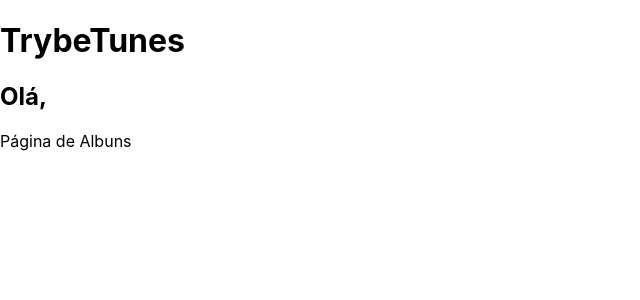
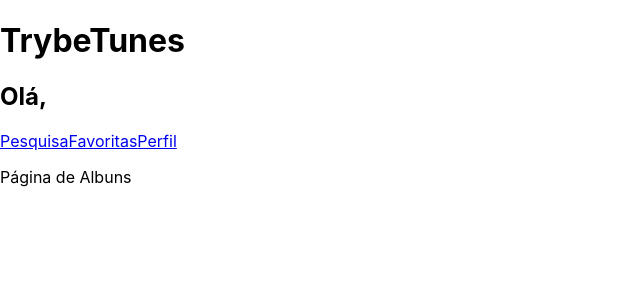
Before and after one commit to victorhsms/trybe-tunes, a React (Create React App) app: page /album/1 in a window 1280 px wide. Shown: the top 300 px of the page, without its empty margins (0-640 px from the left). Built offline with nearby package versions, Linux system fonts and the light colour scheme.

Commit message:
Requisito 3 feito!

```diff
--- a/src/components/Header.js
+++ b/src/components/Header.js
@@ -1,4 +1,5 @@
 import React, { Component } from 'react';
+import { Link } from 'react-router-dom';
 import Loading from './Loading';
 import { getUser } from '../services/userAPI';
 
@@ -35,6 +36,11 @@
           {'Olá, '}
           <span data-testid="header-user-name">{user.name}</span>
         </h2>
+        <div>
+          <Link to="/search" data-testid="link-to-search">Pesquisa</Link>
+          <Link to="/favorites" data-testid="link-to-favorites">Favoritas</Link>
+          <Link to="/profile" data-testid="link-to-profile">Perfil</Link>
+        </div>
       </>
     );
   }
```
